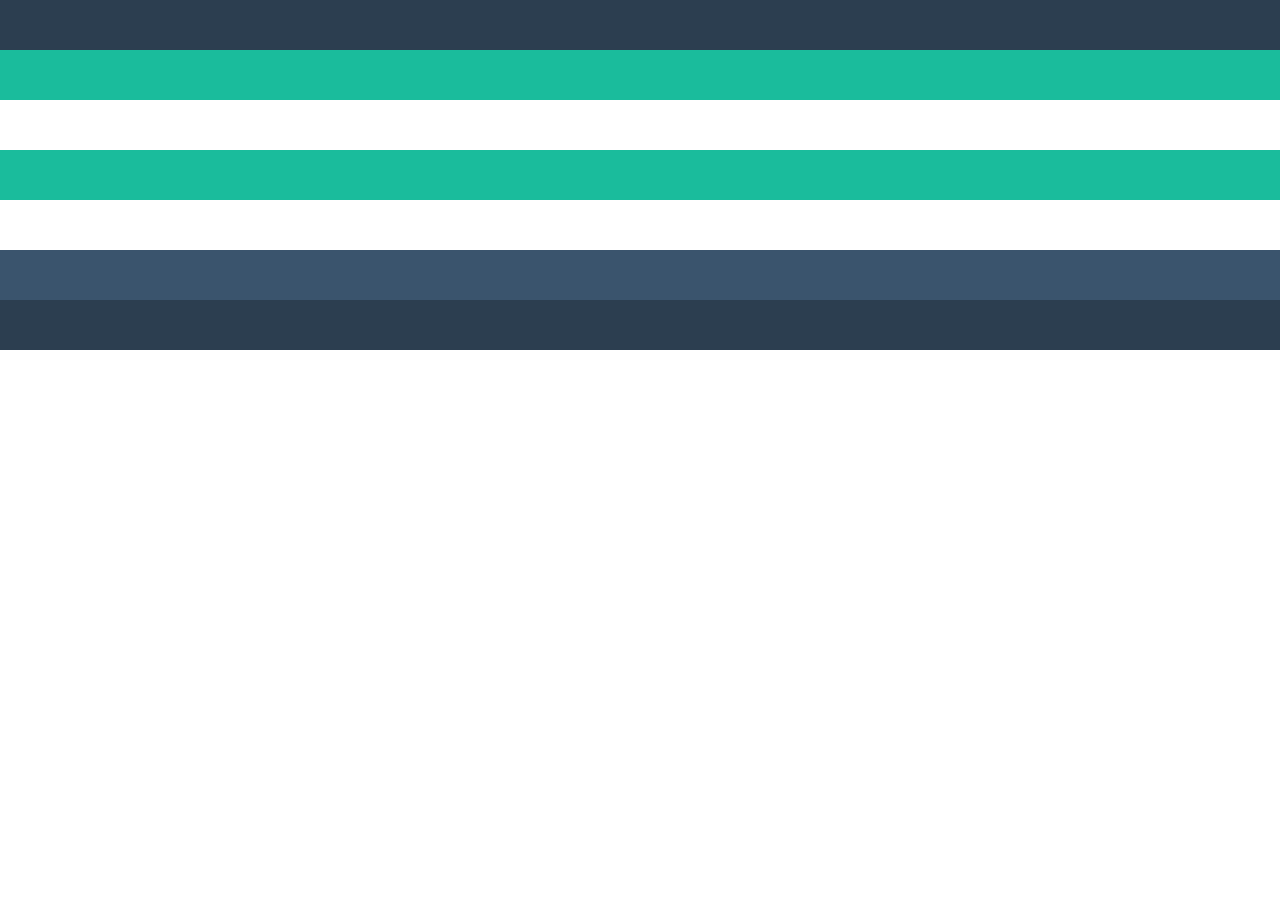
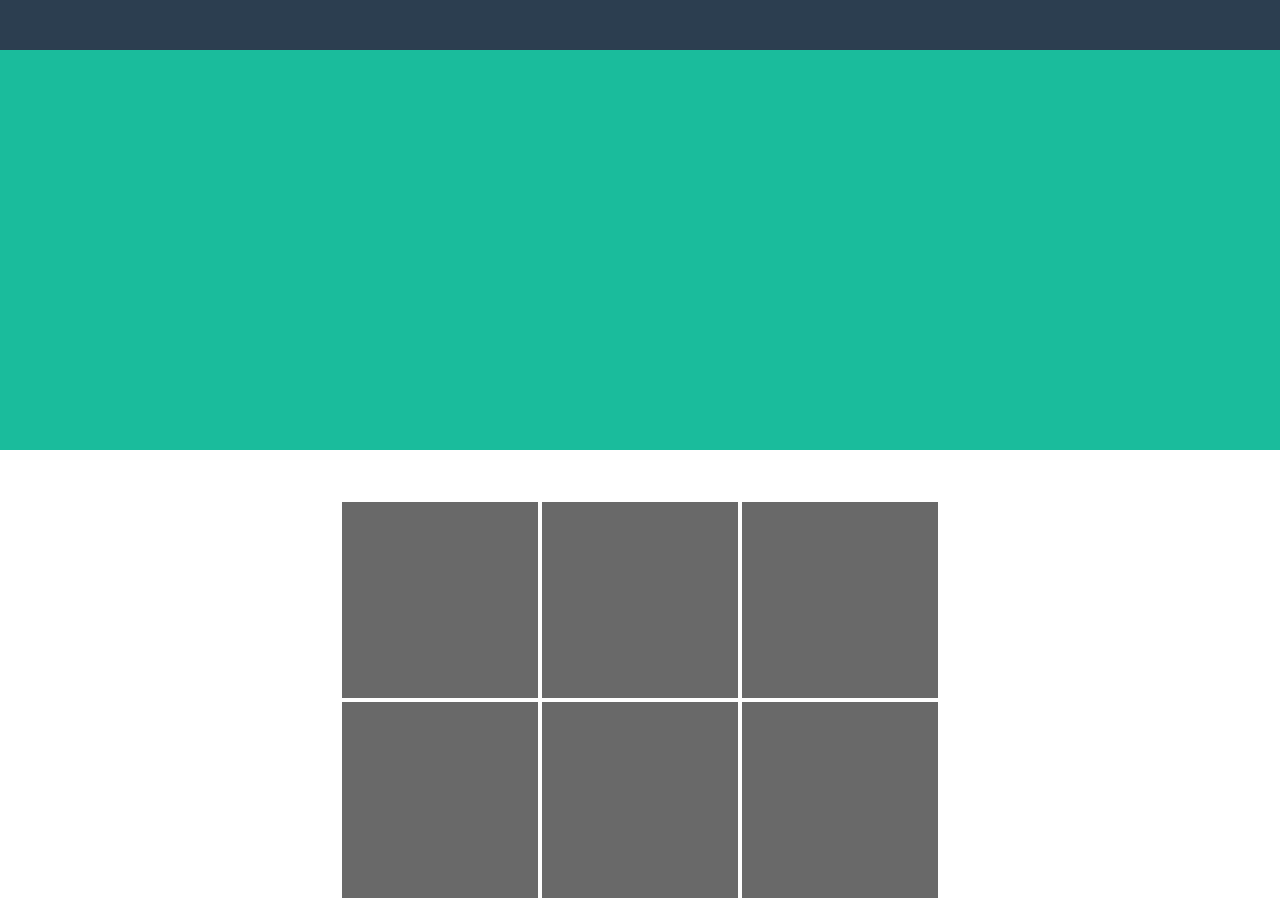
Before and after one commit to evelingcastillon/html-css-bootstrap-freelancer, a plain HTML site: page index.html in a window 1280 px wide. Shown: the top 903 px of the page. Before the commit the page ends 800 px from the top, so only its background shows below. Drawn offline with nearby package versions, Linux system fonts and the light colour scheme.

Commit message:
add square img

```diff
--- a/assets/css/style.css
+++ b/assets/css/style.css
@@ -1,8 +1,5 @@
 .bg-darkblue {
     background-color: rgba(44, 62, 80, 1);
-}
-.height50px {
-    height: 50px;
 }
 .bg-green {
     background-color: rgba(26, 188, 156, 1);
@@ -10,3 +7,28 @@
 .bg-lightblue {
     background-color: rgba(58, 84, 109, 1);
 }
+.height50px {
+    height: 50px;
+}
+.height200px {
+    height: 200px;
+}
+.height300px {
+    height: 300px;
+}
+.height400px {
+    height: 400px;
+}
+.height500px {
+    height: 500px;
+}
+.height600px {
+    height: 600px;
+}
+
+.square {
+    border: 2px solid white;
+    background-color: dimgray;
+    height: 200px;
+    width: 200px;
+}
--- a/index.html
+++ b/index.html
@@ -22,7 +22,7 @@
 
         <div class="bg-green">
             <div class="container">
-                <div class="row">
+                <div class="row height400px">
                     <div class="height50px col-12"></div>
                 </div>
             </div>
@@ -35,22 +35,37 @@
     <!-- MAIN -->
     <main>
         <div class="bg-white">
-            <div class="container">
+            <div class="container height600px">
                 <div class="row">
                     <div class="height50px col-12"></div>
                 </div>
+                <div class="row">
+                    <div class="col d-flex justify-content-center">
+                        <div class="square"></div>
+                        <div class="square"></div>
+                        <div class="square"></div>
+                    </div>
+                </div>
+                <div class="row">
+                    <div class="col d-flex justify-content-center align-items-center">
+                        <div class="square"></div>
+                        <div class="square"></div>
+                        <div class="square"></div>
+                    </div>
+                </div>
+
             </div>
         </div>
         <div class="bg-green">
             <div class="container">
-                <div class="row">
+                <div class="rown height400px">
                     <div class="height50px col-12"></div>
                 </div>
             </div>
         </div>
         <div class="bg-white">
             <div class="container">
-                <div class="row">
+                <div class="row height500px">
                     <div class="height50px col-12"></div>
                 </div>
             </div>
@@ -64,14 +79,17 @@
         <div class="bg-lightblue">
             <div class="container">
                 <div class="row">
-                    <div class="height50px col-12"></div>
+                    <div class="height200px col-12">
+                    </div>
                 </div>
             </div>
         </div>
         <div class="bg-darkblue">
             <div class="container">
                 <div class="row">
-                    <div class="height50px col-12"></div>
+                    <div class="height50px text-white d-flex justify-content-center align-items-center col-12">
+                        Copyright
+                    </div>
                 </div>
             </div>
         </div>
```
